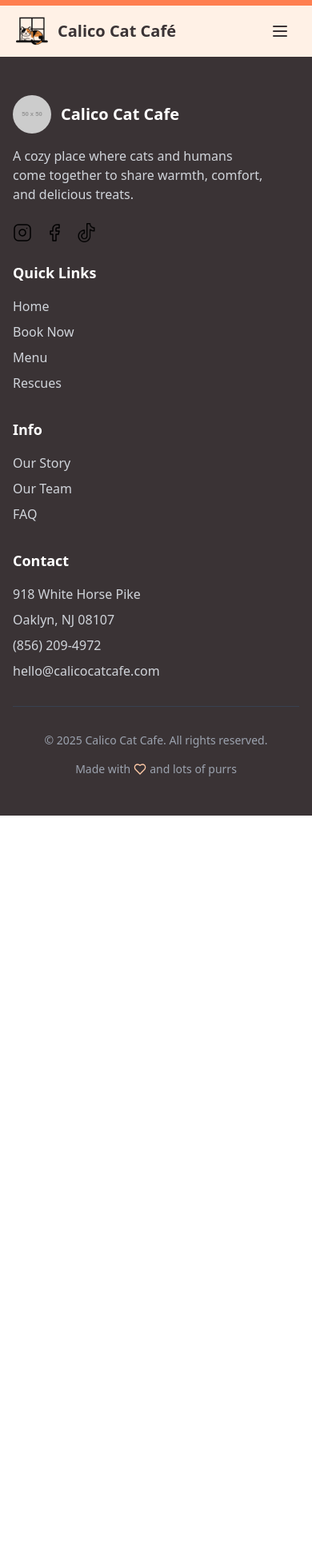
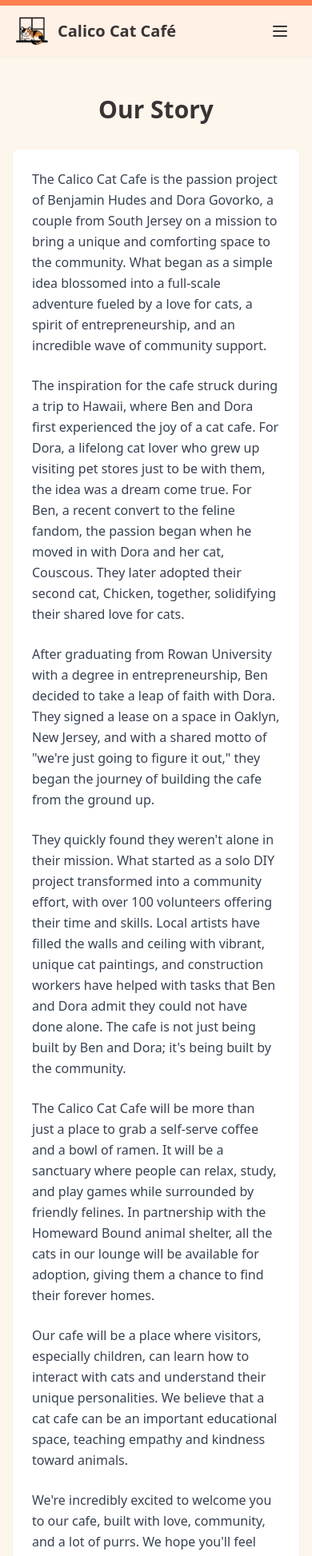
Before and after one commit to acetwothree/Calico-Cat-Cafe-Homepage-Design, a React (Vite) app: page /our-story in a window 390 px wide. Shown: the part 49-1995 px from the top of the page at 80% size. Before the commit the page ends 1069 px from the top, so only its background shows below. Built offline with nearby package versions, Linux system fonts and the light colour scheme.

Commit message:
feat: add Our Story page with responsive design

```diff
--- a/src/App.tsx
+++ b/src/App.tsx
@@ -3,6 +3,7 @@ import { Header } from './components/Header';
 import { Footer } from './components/Footer';
 import { HomePage } from './pages/HomePage';
 import { FAQPage } from './pages/FAQPage';
+import { OurStoryPage } from './pages/OurStoryPage';
 
 const AnnouncementBanner = () => {
   return (
@@ -23,6 +24,7 @@ export function App() {
         <Routes>
           <Route path="/" element={<HomePage />} />
           <Route path="/faq" element={<FAQPage />} />
+          <Route path="/our-story" element={<OurStoryPage />} />
         </Routes>
         <Footer />
       </div>
--- a/src/components/Header.tsx
+++ b/src/components/Header.tsx
@@ -59,9 +59,9 @@ export const Header = () => {
                 </a>
               </li>
               <li>
-                <a href="#" className="text-[#3A3335] hover:text-[#FF7F50] font-medium text-base">
+                <Link to="/our-story" className="text-[#3A3335] hover:text-[#FF7F50] font-medium text-base">
                   Our Story
-                </a>
+                </Link>
               </li>
               <li>
                 <a href="#" className="text-[#3A3335] hover:text-[#FF7F50] font-medium text-base">
@@ -153,9 +153,13 @@ export const Header = () => {
                 </a>
               </li>
               <li>
-                <a href="#" className="text-[#3A3335] hover:text-[#FFCAA7] font-medium block">
+                <Link
+                  to="/our-story"
+                  className="text-[#3A3335] hover:text-[#FFCAA7] font-medium block"
+                  onClick={() => setIsMenuOpen(false)}
+                >
                   Our Story
-                </a>
+                </Link>
               </li>
               <li>
                 <a href="#" className="text-[#3A3335] hover:text-[#FFCAA7] font-medium block">
--- /dev/null
+++ b/src/pages/OurStoryPage.tsx
@@ -0,0 +1,39 @@
+export const OurStoryPage = () => {
+  return (
+    <div className="bg-soft-cream py-12 md:py-16">
+      <div className="container mx-auto px-4 max-w-4xl">
+        <h1 className="text-3xl md:text-4xl font-bold text-center text-[#3A3335] mb-8 md:mb-12">Our Story</h1>
+
+        <div className="bg-white p-6 md:p-8 rounded-lg shadow-sm mb-8">
+          <p className="text-gray-700 mb-6 leading-relaxed">
+            The Calico Cat Cafe is the passion project of Benjamin Hudes and Dora Govorko, a couple from South Jersey on a mission to bring a unique and comforting space to the community. What began as a simple idea blossomed into a full-scale adventure fueled by a love for cats, a spirit of entrepreneurship, and an incredible wave of community support.
+          </p>
+
+          <p className="text-gray-700 mb-6 leading-relaxed">
+            The inspiration for the cafe struck during a trip to Hawaii, where Ben and Dora first experienced the joy of a cat cafe. For Dora, a lifelong cat lover who grew up visiting pet stores just to be with them, the idea was a dream come true. For Ben, a recent convert to the feline fandom, the passion began when he moved in with Dora and her cat, Couscous. They later adopted their second cat, Chicken, together, solidifying their shared love for cats.
+          </p>
+
+          <p className="text-gray-700 mb-6 leading-relaxed">
+            After graduating from Rowan University with a degree in entrepreneurship, Ben decided to take a leap of faith with Dora. They signed a lease on a space in Oaklyn, New Jersey, and with a shared motto of "we're just going to figure it out," they began the journey of building the cafe from the ground up.
+          </p>
+
+          <p className="text-gray-700 mb-6 leading-relaxed">
+            They quickly found they weren't alone in their mission. What started as a solo DIY project transformed into a community effort, with over 100 volunteers offering their time and skills. Local artists have filled the walls and ceiling with vibrant, unique cat paintings, and construction workers have helped with tasks that Ben and Dora admit they could not have done alone. The cafe is not just being built by Ben and Dora; it's being built by the community.
+          </p>
+
+          <p className="text-gray-700 mb-6 leading-relaxed">
+            The Calico Cat Cafe will be more than just a place to grab a self-serve coffee and a bowl of ramen. It will be a sanctuary where people can relax, study, and play games while surrounded by friendly felines. In partnership with the Homeward Bound animal shelter, all the cats in our lounge will be available for adoption, giving them a chance to find their forever homes.
+          </p>
+
+          <p className="text-gray-700 mb-6 leading-relaxed">
+            Our cafe will be a place where visitors, especially children, can learn how to interact with cats and understand their unique personalities. We believe that a cat cafe can be an important educational space, teaching empathy and kindness toward animals.
+          </p>
+
+          <p className="text-gray-700 leading-relaxed">
+            We're incredibly excited to welcome you to our cafe, built with love, community, and a lot of purrs. We hope you'll feel right at home with us and our feline friends.
+          </p>
+        </div>
+      </div>
+    </div>
+  );
+};
```
